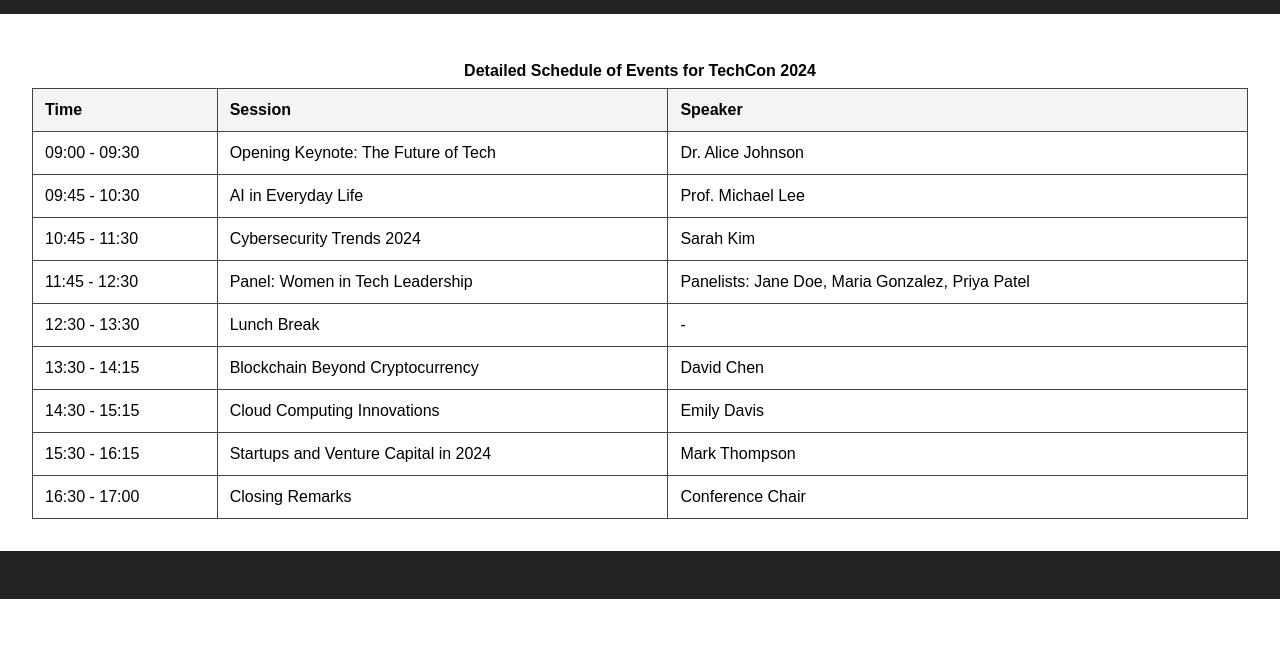
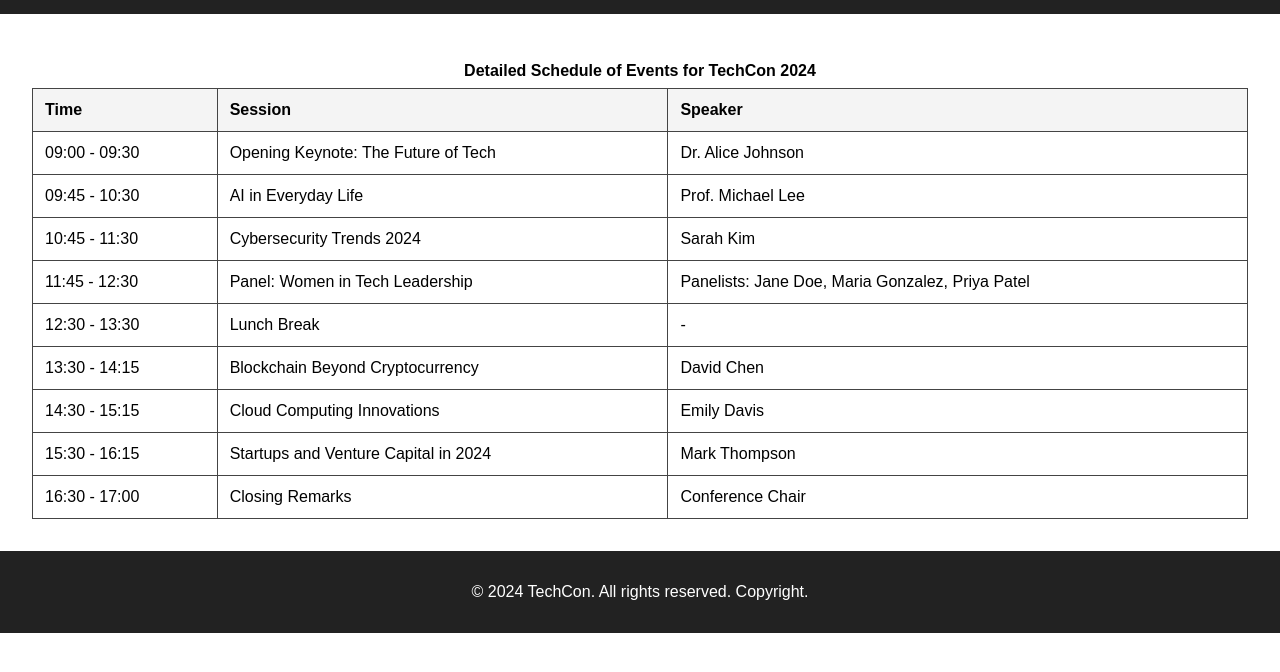
Before and after one commit to LadyYaa52/TechCon_HTML, a plain HTML site: page techcon_website/schedule.html in a window 1280 px wide. Shown: the part 116-788 px from the top of the page. Drawn offline with Linux system fonts and the light colour scheme.

Commit message:
Update schedule.html

```diff
--- a/techcon_website/schedule.html
+++ b/techcon_website/schedule.html
@@ -121,7 +121,7 @@
     </main>
 
     <footer>
-        <p> </p>
+        <p>&copy; 2024 TechCon. All rights reserved. Copyright. </p>
     </footer>
 </body>
 </html>
```
